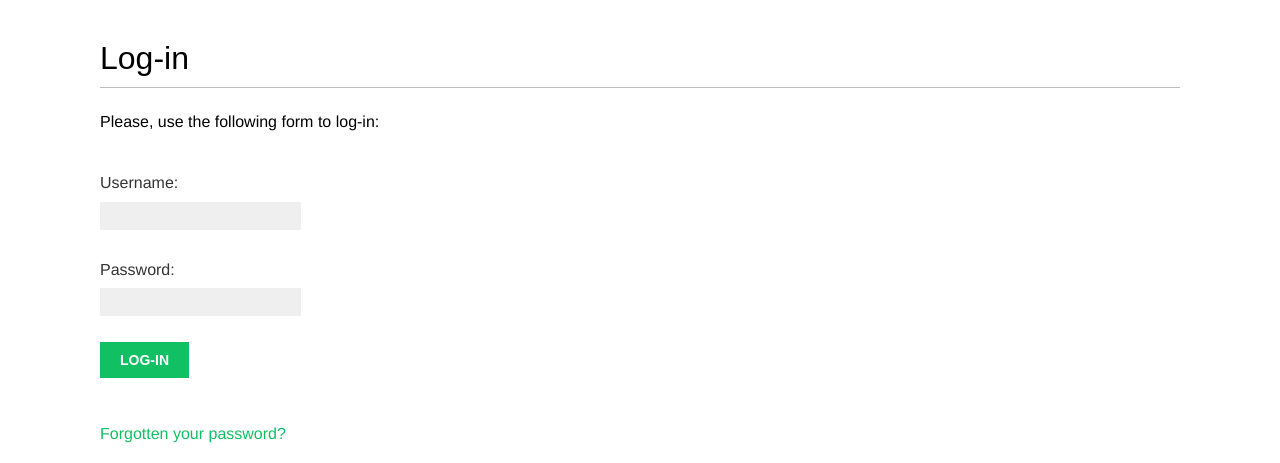
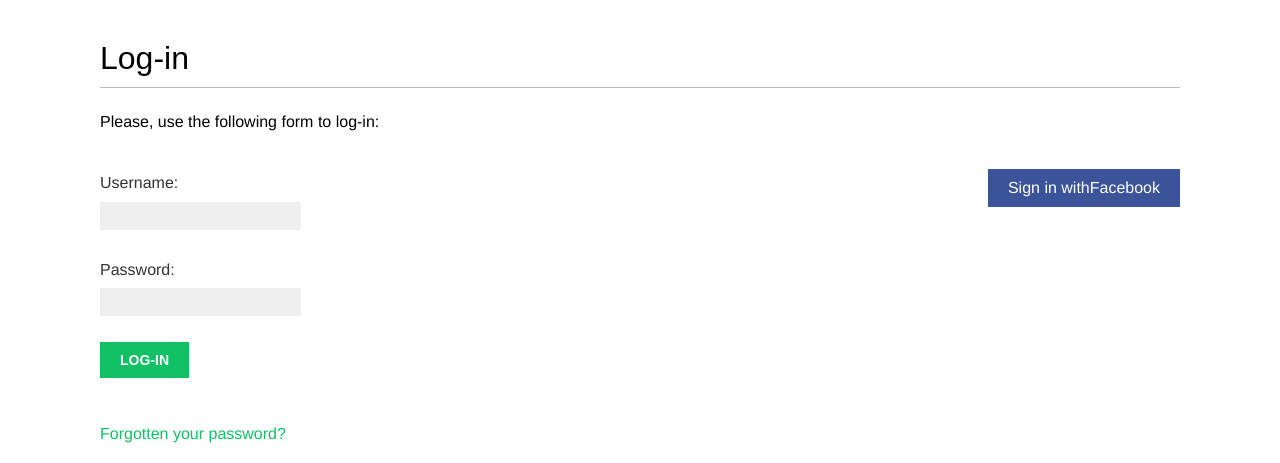
Before and after one commit to mazen-r/Bookmarks, a Django app: template account/templates/registration/login.html in a window 1280 px wide. Shown: the part 47-510 px from the top of the page. Run offline with Django 3.2, Linux system fonts and the light colour scheme; the template is opened without the code that fills it: values that come from a table or form of the project are taken from there, others are empty; some web fonts are replaced.

Commit message:
facebook login

```diff
--- a/account/templates/registration/login.html
+++ b/account/templates/registration/login.html
@@ -21,4 +21,11 @@
     </form>
     <p><a href="{% url 'password_reset' %}">Forgotten your password?</a></p>
   </div>
+  <div class="social">
+    <ul>
+      <li class="facebook">
+        <a href="{% url "social:begin" "facebook" %}">Sign in withFacebook</a>
+      </li>
+    </ul>
+  </div>
 {% endblock %}
--- a/config/settings.py
+++ b/config/settings.py
@@ -119,4 +119,8 @@ MEDIA_ROOT = os.path.join(BASE_DIR, 'media/')
 AUTHENTICATION_BACKENDS = [
 'django.contrib.auth.backends.ModelBackend',
 'account.authentication.EmailAuthBackend',
+'social_core.backends.facebook.FacebookOAuth2',
 ]
+
+SOCIAL_AUTH_FACEBOOK_KEY = '718229836004104'
+SOCIAL_AUTH_FACEBOOK_SECRET = '7e1191f62536adc934e9b03f9072d214'\
```
